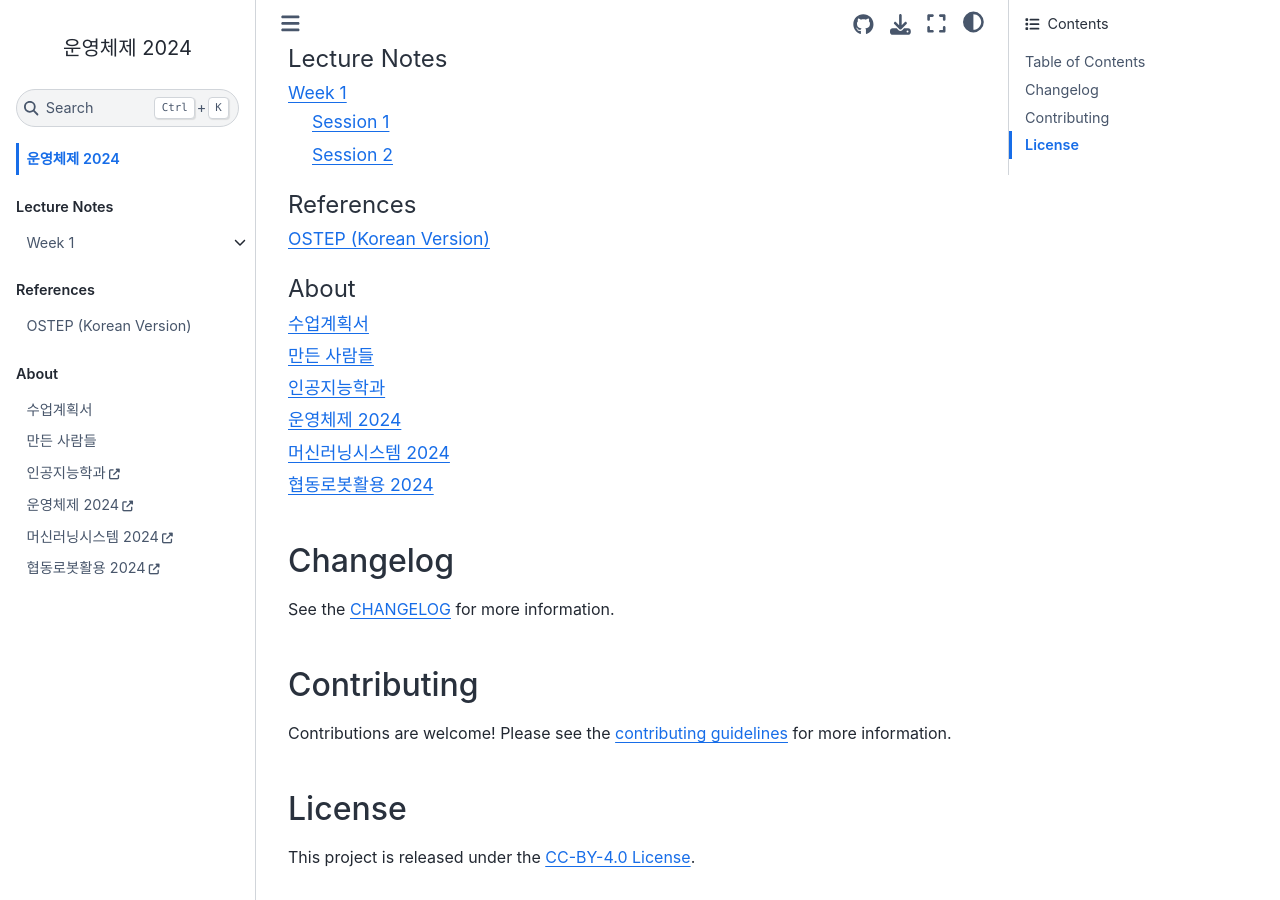
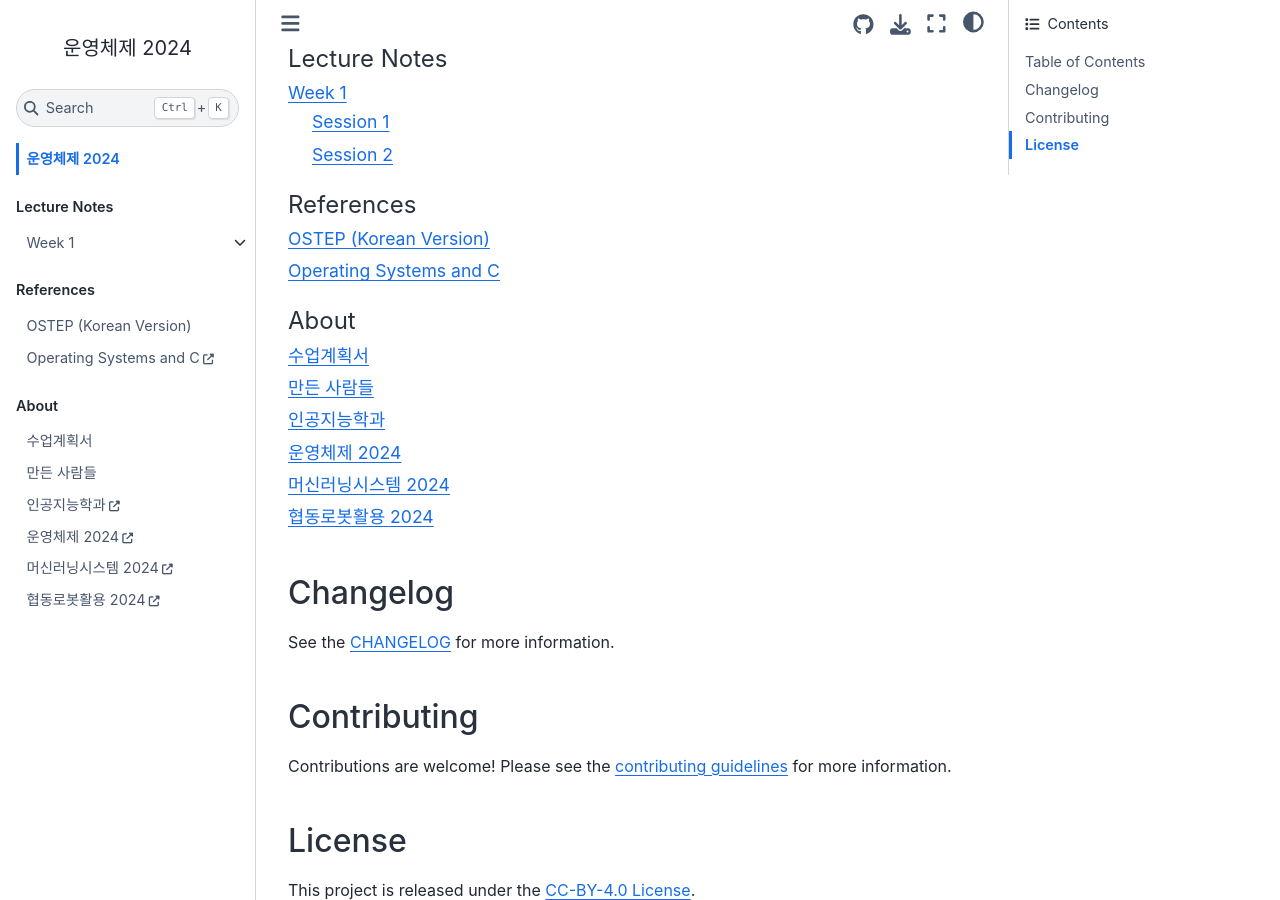
Before and after one commit to entelecheia/os-2024, a Jupyter Book: the page built from book/index.md, in a window 1280 px wide and 900 px high, scrolled down 344 px. Built offline with Jupyter Book 1.0.4 settings and Sphinx 7.4.7 and the Sphinx Book theme 1.1.4, drawn with Linux system fonts in a browser that asks for light colours; a script that is not in the unit is left out.

Commit message:
feat(book): add new external reference to toc

```diff
--- a/book/_toc.yml
+++ b/book/_toc.yml
@@ -13,6 +13,8 @@ parts:
   - caption: References
     chapters:
       - file: references/osstep/index
+      - url: https://kuleuven-diepenbeek.github.io/osc-course/
+        title: Operating Systems and C
   - caption: About
     chapters:
       - file: syllabus/index
```
